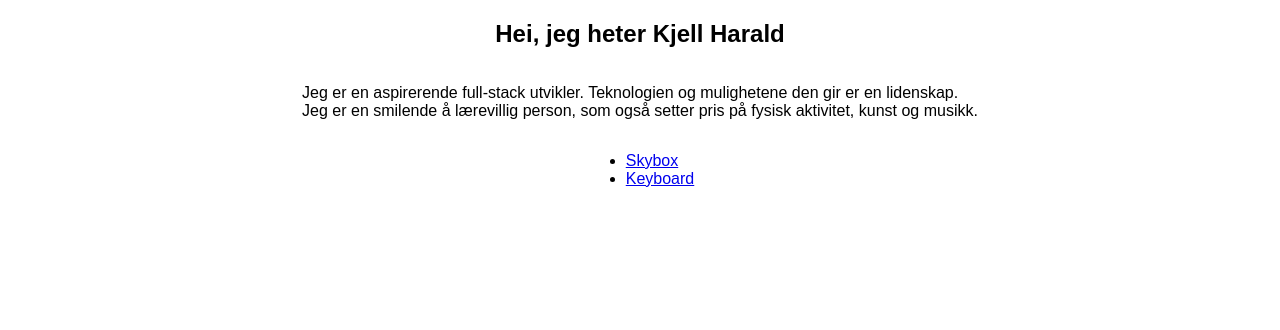
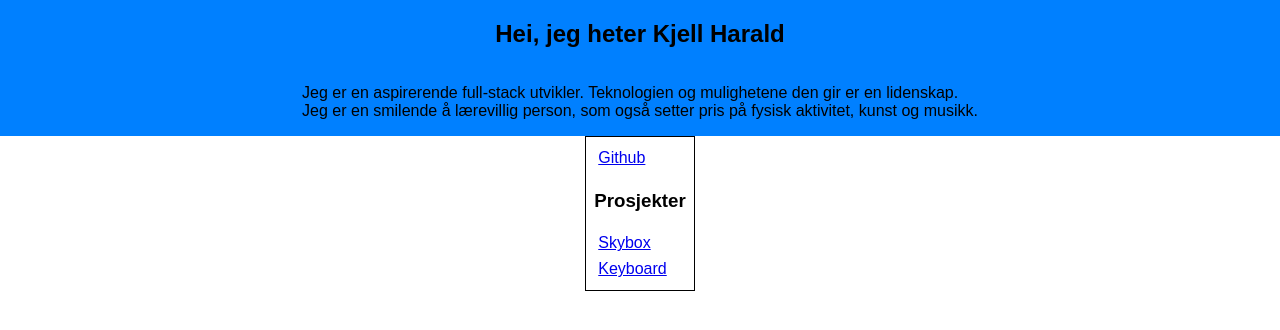
Before and after one commit to KjellHarald/scratch, a PHP site: page / in a window 1280 px wide. Shown: the top 330 px of the page. Run offline with PHP 8.4, Linux system fonts and the light colour scheme.

Commit message:
push all

```diff
--- a/index.html
+++ b/index.html
@@ -5,19 +5,30 @@
     <meta name="viewport" content="width=device-width, initial-scale=1.0" />
     <title>Kjell Harald</title>
     <link rel="stylesheet" href="styles.css" />
+    <script src="projects.js" defer></script>
   </head>
   <body>
-    <h2>Hei, jeg heter Kjell Harald</h2>
-    <p>
-      Jeg er en aspirerende full-stack utvikler. Teknologien og mulighetene den
-      gir er en lidenskap.<br />
-      Jeg er en smilende å lærevillig person, som også setter pris på fysisk
-      aktivitet, kunst og musikk.
-    </p>
+    <header>
+      <h2>Hei, jeg heter Kjell Harald</h2>
+      <p>
+        Jeg er en aspirerende full-stack utvikler. Teknologien og mulighetene
+        den gir er en lidenskap.<br />
+        Jeg er en smilende å lærevillig person, som også setter pris på fysisk
+        aktivitet, kunst og musikk.
+      </p>
+    </header>
 
-    <ul>
-      <li><a href="skybox/">Skybox</a></li>
-      <li><a href="keyboard/">Keyboard</a></li>
-    </ul>
+    <div class="container">
+      <div class="projects-list">
+        <a
+          href="https://github.com/KjellHarald/kjellharald.github.io"
+          target="_blank"
+          >Github</a
+        >
+        <h3>Prosjekter</h3>
+        <a href="skybox/">Skybox</a>
+        <a href="keyboard/">Keyboard</a>
+      </div>
+    </div>
   </body>
 </html>
--- a/styles.css
+++ b/styles.css
@@ -1,8 +1,26 @@
 body {
   margin: 0;
   font-family: arial;
+}
+header {
   display: flex;
   justify-content: center;
   flex-direction: column;
   align-items: center;
+  background-color: #0080ff;
 }
+.container {
+  display: flex;
+  justify-content: center;
+}
+.projects-list {
+  display: flex;
+  flex-direction: column;
+  justify-content: center;
+  align-items: flex-start;
+  border: 1px solid #000;
+  padding: 8px;
+}
+.projects-list a {
+  padding: 4px;
+}
```
Also changed, not shown: keyboard/index.html (+14 -0 lines), keyboard/keyboard.css (+19 -1 lines), projects.js (added), 1 other file.
